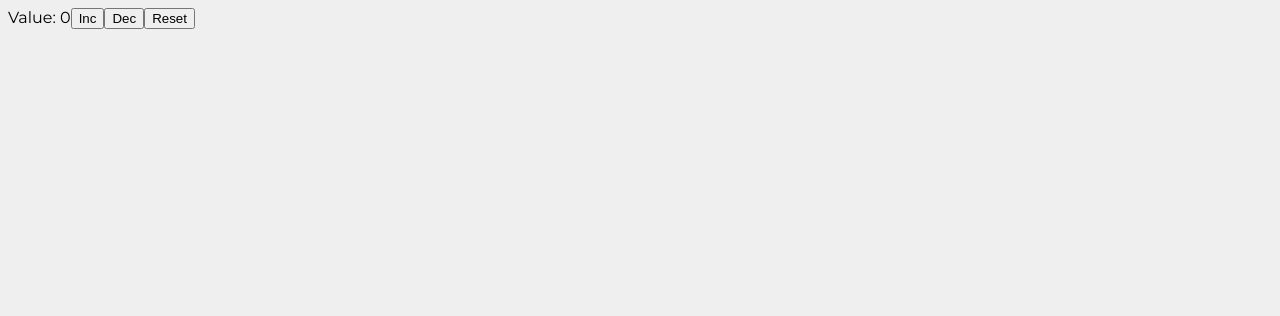
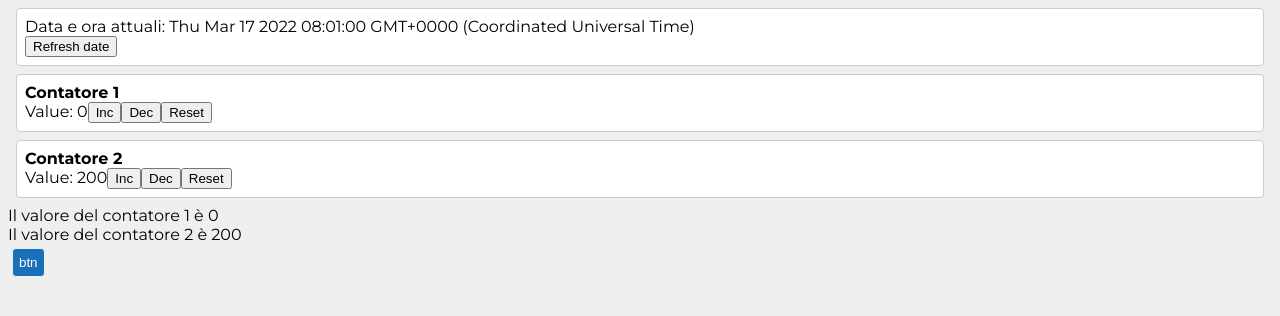
Before and after one commit to gdradi/fitstic-react-2022, a React (Create React App) app: page / in a window 1280 px wide. Shown: the top 316 px of the page. Built offline with nearby package versions, Linux system fonts and the light colour scheme.

Commit message:
lezione 4 - css bottone

```diff
--- a/src/index.scss
+++ b/src/index.scss
@@ -27,10 +27,30 @@ body {
     // }
 }
 
-.testComponent {
+.box {
     background: #Fff;
     border-radius: 4px;
     border: 1px solid #ccc;
     padding: 8px;
     margin: 8px;
+    h4 {
+        margin: 0;
+    }
 }
+
+.btn {
+    $background: rgb(25, 112, 184);
+    background: $background;
+    color: white;
+    padding: 6px;
+    margin: 4px;
+    border-radius: 4px;
+    border: 1px solid #efefef;
+    cursor: pointer;
+    &:hover {
+        background: darken($background, 5%);
+    }
+    &:active {
+        background: darken($background, 10%);
+    }
+}
--- a/src/index.tsx
+++ b/src/index.tsx
@@ -48,32 +48,80 @@ const App: React.FunctionComponent = () => {
      * Per modificare questo stato, devo usare la funzione setDate
      * Il suo valore iniziale è new Date()
      */
+    const initialValue = 0;
+    const initialValue2 = 200;
     const [date, setDate] = useState(new Date());
+    const [tempValue, setTempValue] = useState(initialValue);
+    const [tempValue2, setTempValue2] = useState(initialValue2);
 
     // let date = new Date();
     return <div>
-        <DateComponent date={date} />
-        <button onClick={() => {
-            console.log("onClick del bottone!");
-            setDate(new Date());
-        }}>Bottone</button>
+
+        <div className="box">
+            <DateComponent date={date} />
+            <button onClick={() => {
+                console.log("onClick del bottone!");
+                setDate(new Date());
+            }}>Refresh date</button>
+        </div>
+
+        <CounterComponent
+            name={"Contatore 1"}
+            initialValue={initialValue}
+            callback={(value) => {
+                console.log(value);
+                setTempValue(value);
+            }}
+        />
+        <CounterComponent
+            name={"Contatore 2"}
+            initialValue={initialValue2}
+            callback={(value) => {
+                console.log(value);
+                setTempValue2(value);
+            }}
+        />
+
+        <div>Il valore del contatore 1 è {tempValue}</div>
+        <div>Il valore del contatore 2 è {tempValue2}</div>
+
+
+        <button className="btn">btn</button>
     </div>;
 };
 
-export const CounterComponent: React.FunctionComponent = () => {
+// interface CallbackFunction {
+//     (value: number): void
+// }
+interface CounterProps {
+    readonly initialValue: number;
+    readonly name: string;
+    readonly callback: (value: number) => void;
+    // readonly callback: CallbackFunction;
+
+}
+export const CounterComponent: React.FunctionComponent<CounterProps> = (props) => {
+    const { initialValue, name, callback } = props;
+
+    const clickHandler = (newValue: number) => {
+        setValue(newValue);
+        callback(newValue);
+    };
+
     // Stato
-    const [value, setValue] = useState(0);
-    return <div>
+    const [value, setValue] = useState(initialValue);
+    return <div className="box">
+        <h4>{name}</h4>
         Value: {value}
-        <button onClick={() => { setValue(value + 1); }}>Inc</button>
-        <button onClick={() => { setValue(value - 1); }}>Dec</button>
-        <button onClick={() => { setValue(0); }}>Reset</button>
+        <button onClick={() => { clickHandler(value + 1); }}>Inc</button>
+        <button onClick={() => { clickHandler(value - 1); }}>Dec</button>
+        <button onClick={() => { clickHandler(initialValue); }}>Reset</button>
     </div>;
 };
 
 
 
-ReactDOM.render(<CounterComponent />, document.getElementById('root'));
+ReactDOM.render(<App />, document.getElementById('root'));
 
 
 // setInterval(() => {
```
Also changed, not shown: src/button.tsx (added, +9 -0 lines).
